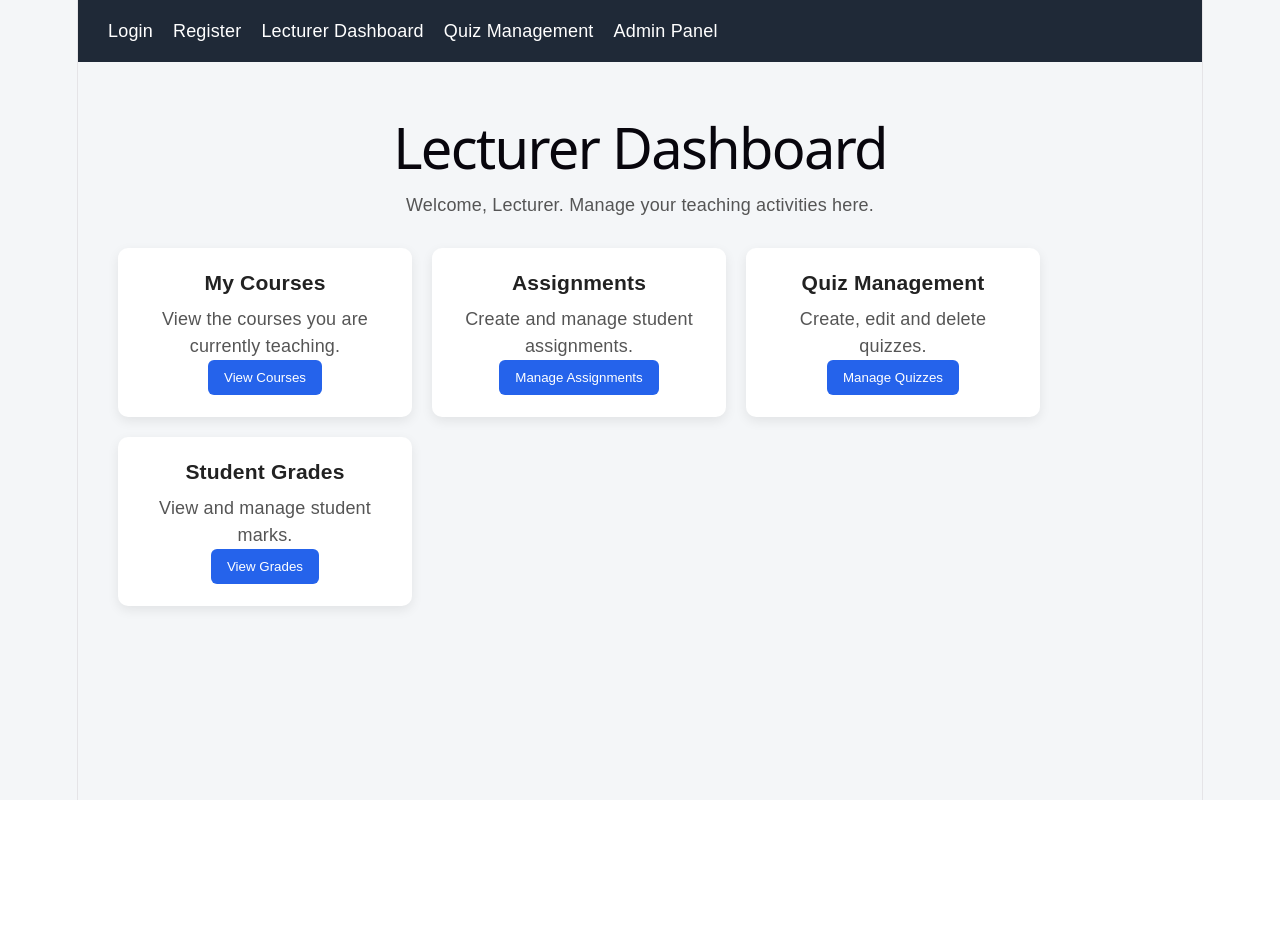
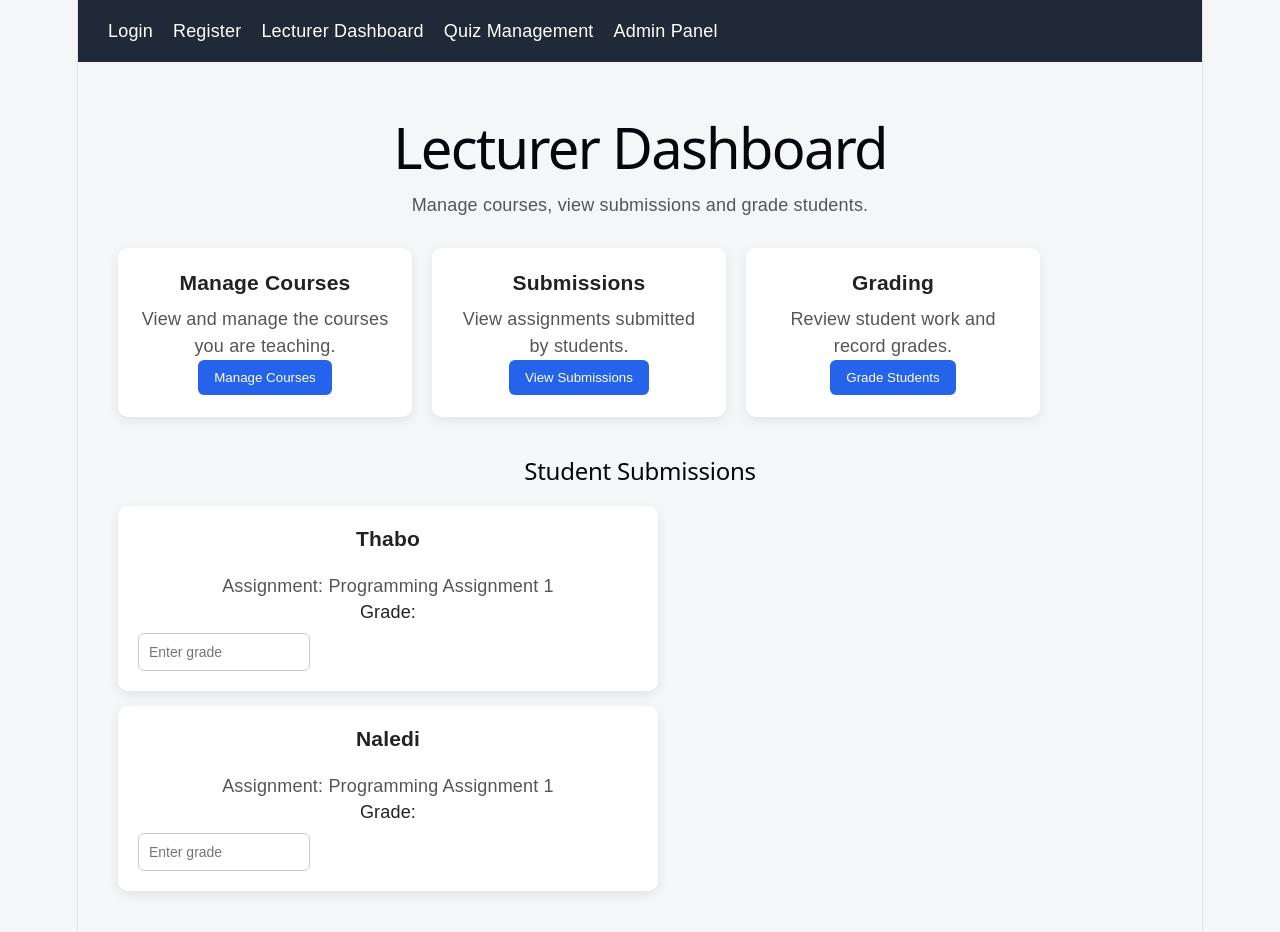
Before and after one commit to Ayanda05-max/Academix, a React (Vite) app in the folder academix-frontend/: page /lecturer in a window 1280 px wide. Shown: the top 932 px of the page. Before the commit the page ends 800 px from the top, so only its background shows below. Built offline with nearby package versions, Linux system fonts and the light colour scheme.

Commit message:
Update lecturer dashboard features

```diff
--- a/academix-frontend/src/App.css
+++ b/academix-frontend/src/App.css
@@ -256,3 +256,37 @@ input {
     box-sizing: border-box;
   }
 }
+
+.submissions-section {
+  margin-top: 40px;
+}
+
+.submissions-section h2 {
+  margin-bottom: 20px;
+}
+
+.submission-card {
+  background-color: white;
+  padding: 20px;
+  border-radius: 10px;
+  margin-bottom: 15px;
+  max-width: 500px;
+  box-shadow: 0 4px 12px rgba(0, 0, 0, 0.08);
+}
+
+.submission-card h3 {
+  margin-top: 0;
+}
+
+.submission-card p {
+  color: #555;
+}
+
+.submission-card input {
+  display: block;
+  margin-top: 8px;
+  padding: 10px;
+  width: 150px;
+  border: 1px solid #ccc;
+  border-radius: 6px;
+}
--- a/academix-frontend/src/pages/LecturerDashboard.tsx
+++ b/academix-frontend/src/pages/LecturerDashboard.tsx
@@ -1,38 +1,93 @@
-import { Link } from "react-router-dom";
+import { useState } from "react";
+
+type Submission = {
+  id: number;
+  student: string;
+  assignment: string;
+  grade: string;
+};
 
 function LecturerDashboard() {
+  const [submissions, setSubmissions] = useState<Submission[]>([
+    {
+      id: 1,
+      student: "Thabo",
+      assignment: "Programming Assignment 1",
+      grade: "",
+    },
+    {
+      id: 2,
+      student: "Naledi",
+      assignment: "Programming Assignment 1",
+      grade: "",
+    },
+  ]);
+
+  function handleGrade(id: number, grade: string) {
+    const updatedSubmissions = submissions.map((submission) =>
+      submission.id === id
+        ? { ...submission, grade: grade }
+        : submission
+    );
+
+    setSubmissions(updatedSubmissions);
+  }
+
   return (
     <div className="lecturer-dashboard">
       <h1>Lecturer Dashboard</h1>
-      <p>Welcome, Lecturer. Manage your teaching activities here.</p>
+
+      <p>Manage courses, view submissions and grade students.</p>
 
       <div className="dashboard-cards">
         <div className="dashboard-card">
-          <h3>My Courses</h3>
-          <p>View the courses you are currently teaching.</p>
-          <button>View Courses</button>
+          <h3>Manage Courses</h3>
+          <p>View and manage the courses you are teaching.</p>
+          <button>Manage Courses</button>
         </div>
 
         <div className="dashboard-card">
-          <h3>Assignments</h3>
-          <p>Create and manage student assignments.</p>
-          <button>Manage Assignments</button>
+          <h3>Submissions</h3>
+          <p>View assignments submitted by students.</p>
+          <button>View Submissions</button>
         </div>
 
         <div className="dashboard-card">
-          <h3>Quiz Management</h3>
-          <p>Create, edit and delete quizzes.</p>
+          <h3>Grading</h3>
+          <p>Review student work and record grades.</p>
+          <button>Grade Students</button>
+        </div>
+      </div>
 
-          <Link to="/quiz">
-            <button>Manage Quizzes</button>
-          </Link>
-        </div>
+      <div className="submissions-section">
+        <h2>Student Submissions</h2>
 
-        <div className="dashboard-card">
-          <h3>Student Grades</h3>
-          <p>View and manage student marks.</p>
-          <button>View Grades</button>
-        </div>
+        {submissions.map((submission) => (
+          <div className="submission-card" key={submission.id}>
+            <h3>{submission.student}</h3>
+
+            <p>
+              Assignment: {submission.assignment}
+            </p>
+
+            <label>Grade:</label>
+
+            <input
+              type="number"
+              min="0"
+              max="100"
+              placeholder="Enter grade"
+              value={submission.grade}
+              onChange={(event) =>
+                handleGrade(submission.id, event.target.value)
+              }
+            />
+
+            {submission.grade && (
+              <p>Current Grade: {submission.grade}%</p>
+            )}
+          </div>
+        ))}
       </div>
     </div>
   );
```
